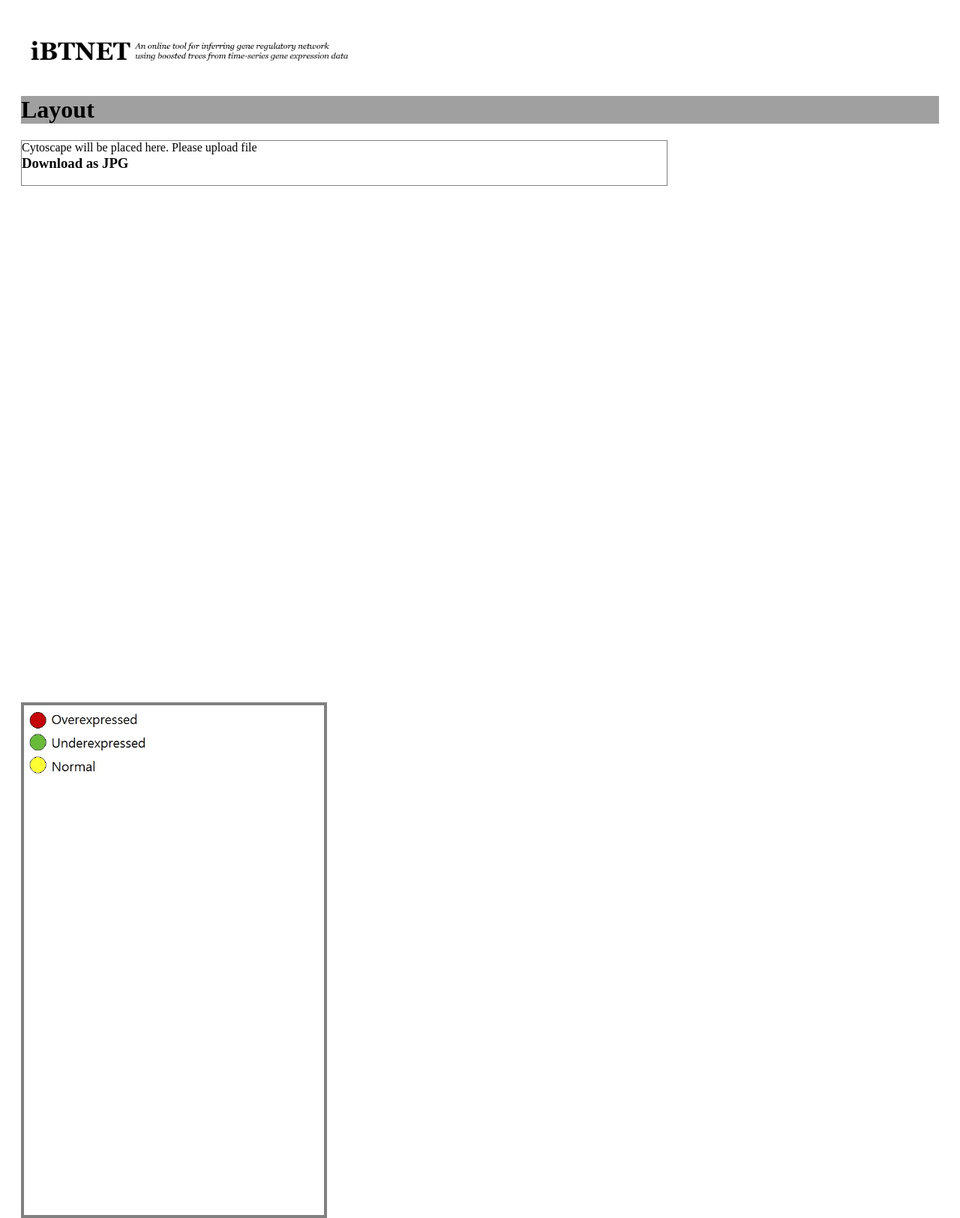
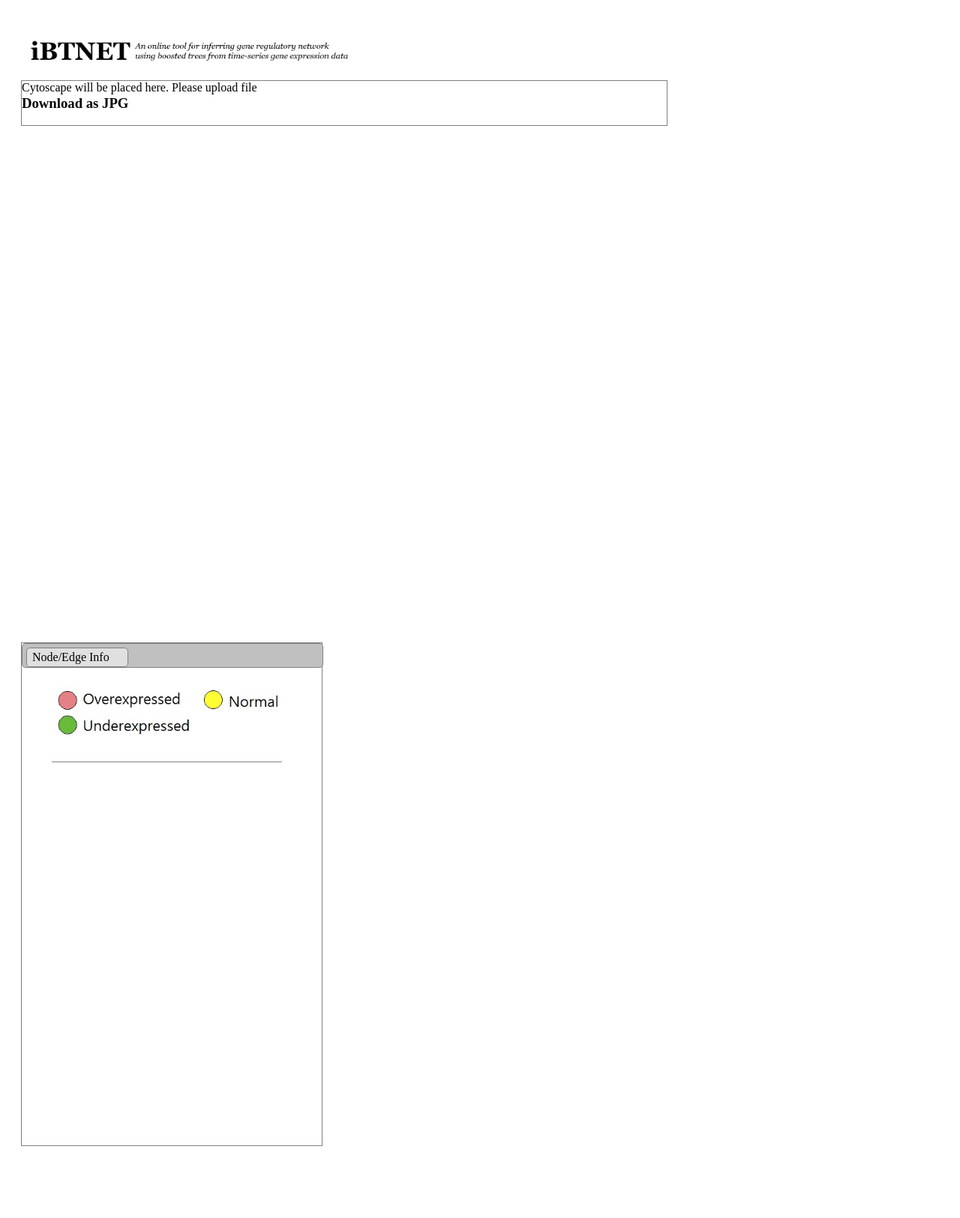
Before and after one commit to ringThePeople/LCA_webservice, a Flask app: template templates/result_page.html in a window 1280 px wide. Shown: the whole page at 75% size. After the commit the page ends 1529 px from the top, so only its background shows below. Run offline with Flask 2, Linux system fonts and the light colour scheme; the template is opened without the code that fills it, so the values that code supplies are empty; parts of the project's set-up code (start-up, migrations or seed data) failed here and were passed over.

Commit message:
develops 'result page's side bar design'

```diff
--- a/templates/result_page.html
+++ b/templates/result_page.html
@@ -4,7 +4,9 @@
 
 	<script type='text/javascript' src="{{ url_for('static', filename='cytoscape.min.js') }}"></script>
 	<link rel="stylesheet" type="text/css" charset="UTF-8" href="{{ url_for('static', filename='cy.css') }}">
-<div style="background-color: #A0A0A0; width: : 3450px;"><H1>Layout</H1></div>
+<div style="background-color: #A0A0A0; width: : 3450px;"><!-- <H1>Layout</H1> --></div>
+
+<!-- main body -->
 <div style="overflow:auto; width:870px;height: 750px;float: left;">
 <div style="width: 900%;">
 <!-- Period 1 -->
@@ -178,18 +180,27 @@
 
 </div>
 </div>
+<!-- main body end -->
+
 
 <!-- side bar -->
-<div style='display: inline;float: left;width: 400px; height:680px;border:4px solid gray;'>
-	<img src="/static/colormeaning.png" height="100">
+<div style='display: inline;float: left;width: 400px; height:670px;border:1px solid gray;'>
 
-	<div style='display: inline;float: left;width: 250px; border:4px'>
-	<div id="cy-barP" class = "cy-bar-div"></div>
+	<div style="background-color: #C0C0C0;width: 400px;border-radius: 0.3em;border:1px solid gray;">
+	<div style="padding: 3px 7px 3px 7px;margin-top: 5px;margin-left: 5px;margin-right: 5px;background-color: #E0E0E0;width: 120px;border-radius: 0.3em;border:1px solid gray;">Node/Edge Info</div>
+	</div>
+
+	<img src="/static/colormeaning.png" height="75" style="margin-top: 20px;margin-bottom: 10px;margin-left:40px;padding-bottom: 30px;border-bottom:1px solid gray;">
+
+	<div style='display: inline;float: left;width: 250px; border:4px;margin-top: 20px;margin-left:40px;'>
+	<div id="cy-barP" class = "cy-bar-div" style="font-weight: bold;"></div>
 	<div id="cy-barS" class = "cy-bar-div"></div>
 	<div id="cy-barT" class = "cy-bar-div"></div>
 	<div id="cy-barI" class = "cy-bar-div"></div>
 	<div id="cy-barD" class = "cy-bar-div"></div></div>
 
 </div>
+<!-- side bar end -->
+
 
 {% endblock %}
```
Also changed, not shown: static/colormeaning.png.
